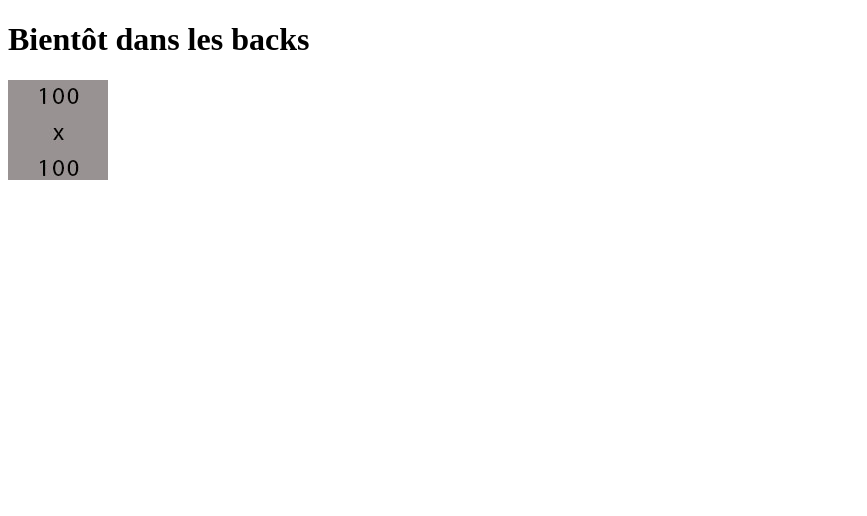
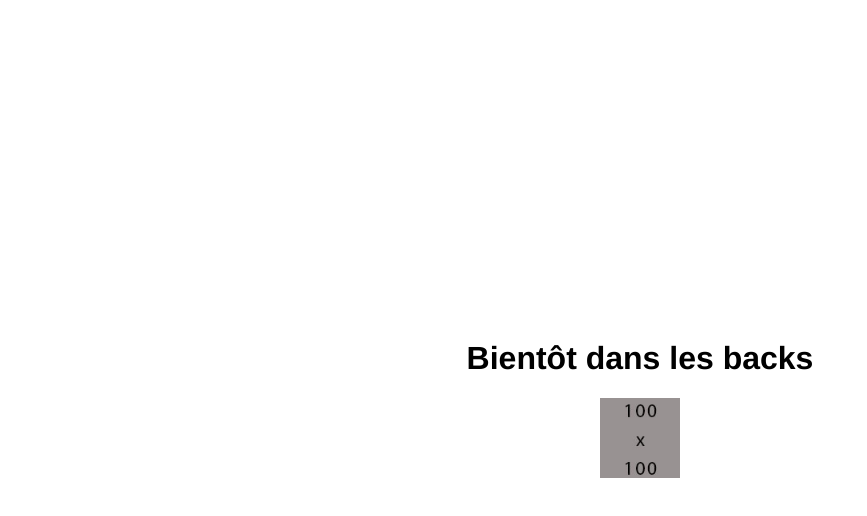
Before and after one commit to nicolasguimier/nico-test, a plain HTML site: page index.html in a window 1280 px wide. Shown: the whole page, without its empty margins (0-867 px from the left). Drawn offline with Linux system fonts and the light colour scheme.

Commit message:
centrer l'image

```diff
--- a/index.html
+++ b/index.html
@@ -2,9 +2,12 @@
 <html>
 <head>
 	<title>Soon</title>
+	<link rel="stylesheet" type="text/css" href="style.css">
 </head>
 <body>
-	<h1>Bientôt dans les backs</h1>
-	<div><img src="1170x400-100x100.jpg" alt="il n'y a pas d'image"></div>
+	<div class="container">
+		<h1>Bientôt dans les backs</h1>
+		<div><img id="logo" src="1170x400-100x100.jpg" alt="il n'y a pas d'image"></div>
+	</div>
 </body>
 </html>
--- /dev/null
+++ b/style.css
@@ -0,0 +1,16 @@
+body{
+	margin:0;
+	font-family: Helvetica;
+}
+
+#logo{
+	height: 80px;
+	width:80px;
+}
+.container{
+	display:flex;
+	align-items:center;
+	justify-content: center;
+	height:100vh;
+	flex-direction: column;
+}
```
